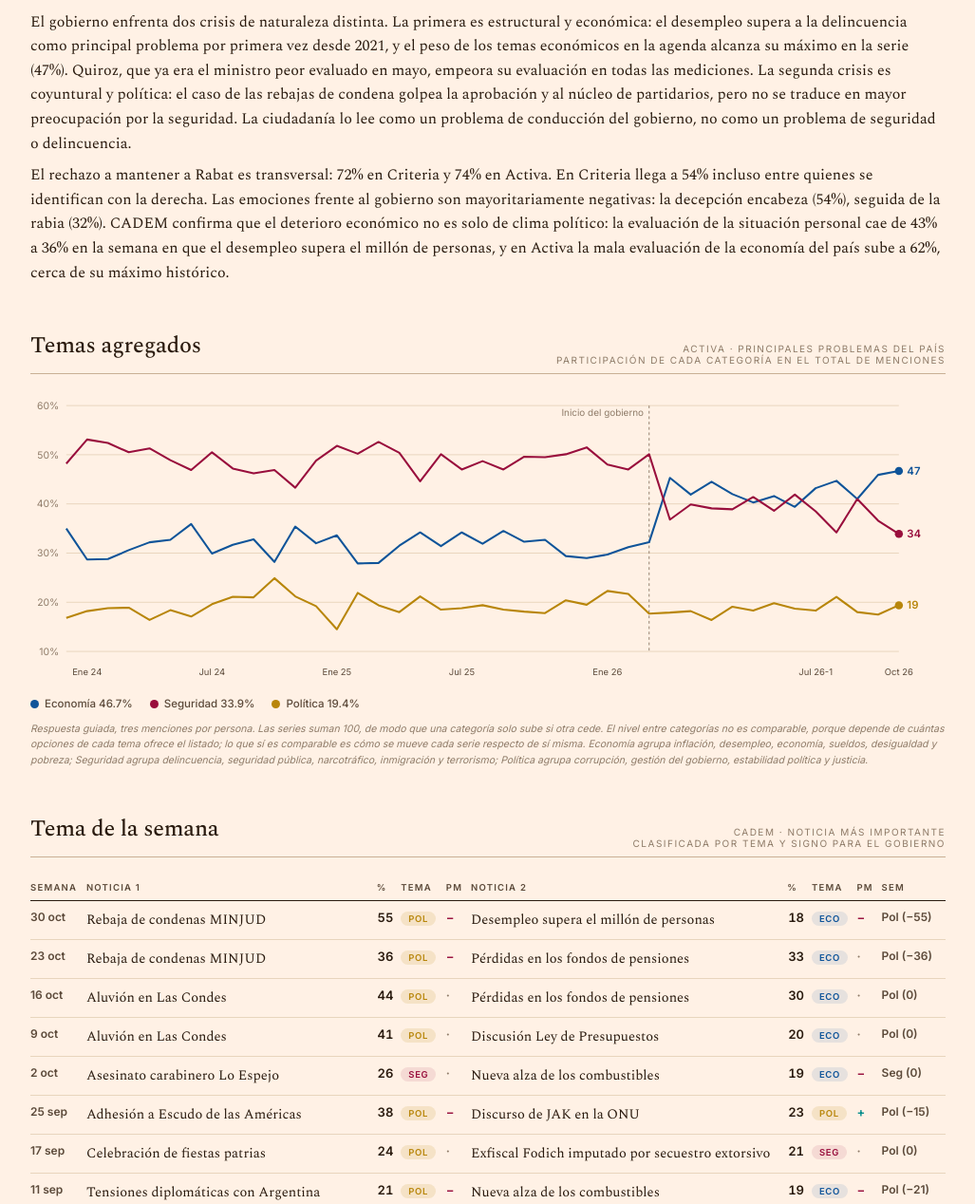
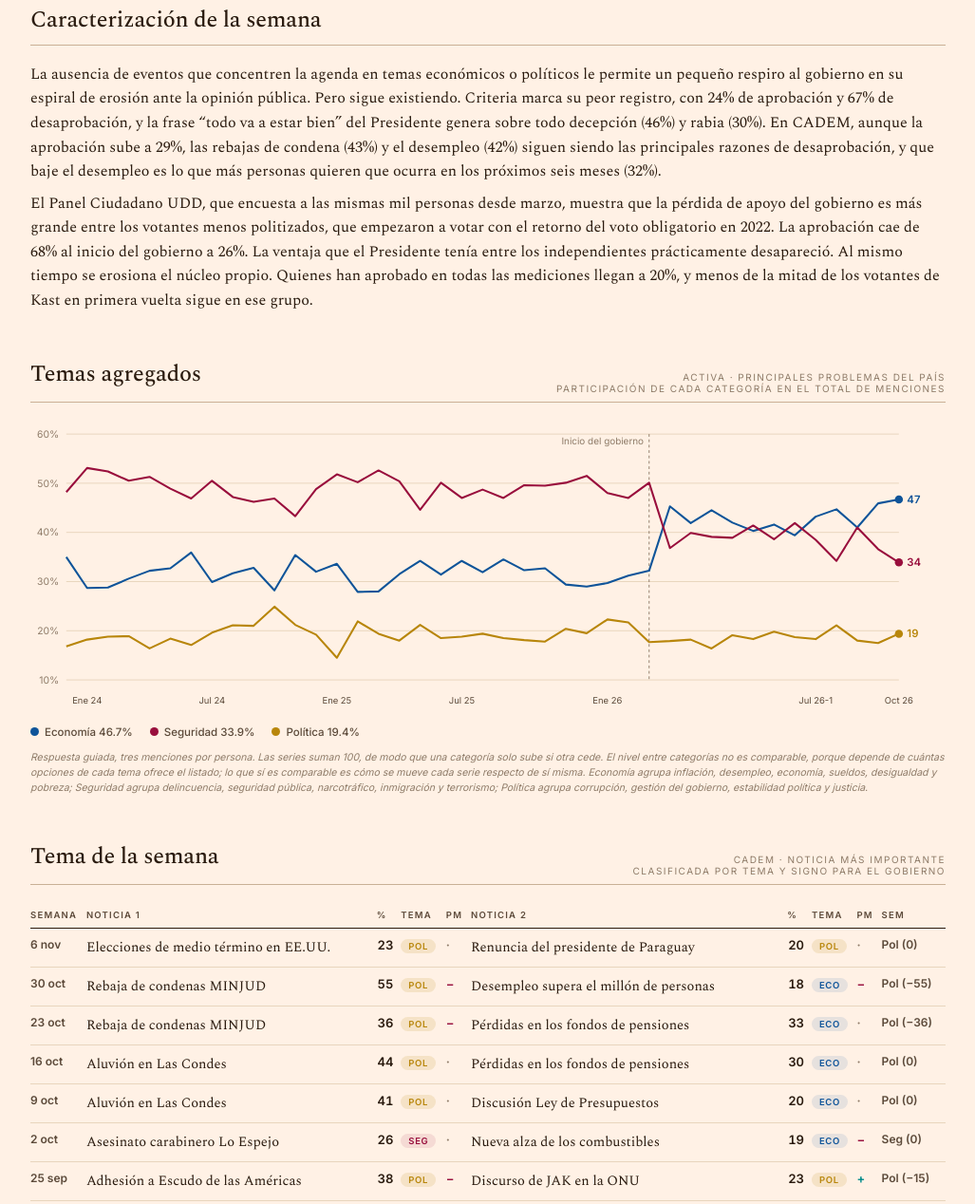
Before and after one commit to dpardow-png/coyuntura, a plain HTML site: page index.html in a window 1280 px wide. Shown: the part 1296-2564 px from the top of the page at 95% size, without its empty margins (126-1153 px from the left). Drawn offline with nearby package versions, Linux system fonts and the light colour scheme.

Commit message:
Actualización 8 nov: Criteria 8 nov, CADEM 6 nov y Panel UDD
- Criteria 8 nov (−43); CADEM 6 nov (−39, n=1.001)
- Titular −40 (Δ +0,4 vs −39,9 publicado el 1 nov)
- Noticia de la semana 6 nov; economía personal CADEM 5 nov (38,1) y ancla 38/58
- Síntesis y caracterización de Diego, con párrafo de Panel Ciudadano UDD

Co-Authored-By: Claude Opus 5.5 <noreply@anthropic.com>
Claude-Session: https://claude.ai/code/session_015h9rG1QzyhDG5PECvuPb2p

```diff
--- a/index.html
+++ b/index.html
@@ -140,13 +140,13 @@ tr.skip td{color:var(--text-subtle);font-style:italic}
 <!-- ══════ DATOS · lo único que cambia cada domingo ══════ -->
 <script>
 window.DATA = {
-  "updated": "2026-11-01",
+  "updated": "2026-11-08",
   "ventana_dias": 45,
   "prev_report": {
-    "date": "2026-10-25",
-    "net": -33.80676655389077
+    "date": "2026-11-01",
+    "net": -39.94546351084812
   },
-  "sint_override": "La evaluación presidencial promedia −40 y marca un nuevo mínimo del gobierno. Las tres encuestas que midieron esta semana coinciden: CADEM cae a 26% de aprobación, Criteria a 25% y Activa a 22%, todas en su peor registro. El caso Rabat domina la agenda (55%), seguido por un desempleo que supera el millón de personas (18%). La caída de 6,1 pp es unas diez veces la variación semanal típica, aunque sigue lejos de los 23 pp que siguieron al alza de las bencinas a fines de marzo.",
+  "sint_override": "La evaluación presidencial promedia −40, prácticamente igual que la semana pasada (+0,4 pp). Las encuestas se mueven en direcciones opuestas: Criteria baja a 24% de aprobación, su peor registro, mientras CADEM sube de 26% a 29% tras su mínimo de la semana anterior. Ambas midieron los mismos días, así que la diferencia no es de calendario. El caso Rabat deja de estar dentro de las noticias de la semana, aparece vinculado a la posibilidad de una acusación constitucional en el tercer lugar, desplazado por las elecciones en EE.UU. y la renuncia del Presidente en Paraguay.",
   "pollsters": {
     "CADEM": {
       "color": "#0F5499"
@@ -869,9 +869,38 @@ window.DATA = {
       "date": "2026-10-30",
       "net": -43,
       "n": 1007
+    },
+    {
+      "pollster": "Criteria",
+      "date": "2026-11-08",
+      "net": -43,
+      "n": 802
+    },
+    {
+      "pollster": "CADEM",
+      "date": "2026-11-06",
+      "net": -39,
+      "n": 1001
     }
   ],
   "news": [
+    {
+      "week": "2026-11-06",
+      "items": [
+        {
+          "text": "Elecciones de medio término en EE.UU.",
+          "pct": 23,
+          "cat": "Pol",
+          "sign": 0
+        },
+        {
+          "text": "Renuncia del presidente de Paraguay",
+          "pct": 20,
+          "cat": "Pol",
+          "sign": 0
+        }
+      ]
+    },
     {
       "week": "2026-10-30",
       "items": [
@@ -1662,7 +1691,7 @@ window.DATA = {
     "wave": "Mar 26-1",
     "label": "Inicio del gobierno"
   },
-  "caracterizacion": "El gobierno enfrenta dos crisis de naturaleza distinta. La primera es estructural y económica: el desempleo supera a la delincuencia como principal problema por primera vez desde 2021, y el peso de los temas económicos en la agenda alcanza su máximo en la serie (47%). Quiroz, que ya era el ministro peor evaluado en mayo, empeora su evaluación en todas las mediciones. La segunda crisis es coyuntural y política: el caso de las rebajas de condena golpea la aprobación y al núcleo de partidarios, pero no se traduce en mayor preocupación por la seguridad. La ciudadanía lo lee como un problema de conducción del gobierno, no como un problema de seguridad o delincuencia.</p><p>El rechazo a mantener a Rabat es transversal: 72% en Criteria y 74% en Activa. En Criteria llega a 54% incluso entre quienes se identifican con la derecha. Las emociones frente al gobierno son mayoritariamente negativas: la decepción encabeza (54%), seguida de la rabia (32%). CADEM confirma que el deterioro económico no es solo de clima político: la evaluación de la situación personal cae de 43% a 36% en la semana en que el desempleo supera el millón de personas, y en Activa la mala evaluación de la economía del país sube a 62%, cerca de su máximo histórico.",
+  "caracterizacion": "La ausencia de eventos que concentren la agenda en temas económicos o políticos le permite un pequeño respiro al gobierno en su espiral de erosión ante la opinión pública. Pero sigue existiendo. Criteria marca su peor registro, con 24% de aprobación y 67% de desaprobación, y la frase “todo va a estar bien” del Presidente genera sobre todo decepción (46%) y rabia (30%). En CADEM, aunque la aprobación sube a 29%, las rebajas de condena (43%) y el desempleo (42%) siguen siendo las principales razones de desaprobación, y que baje el desempleo es lo que más personas quieren que ocurra en los próximos seis meses (32%).</p><p>El Panel Ciudadano UDD, que encuesta a las mismas mil personas desde marzo, muestra que la pérdida de apoyo del gobierno es más grande entre los votantes menos politizados, que empezaron a votar con el retorno del voto obligatorio en 2022. La aprobación cae de 68% al inicio del gobierno a 26%. La ventaja que el Presidente tenía entre los independientes prácticamente desapareció. Al mismo tiempo se erosiona el núcleo propio. Quienes han aprobado en todas las mediciones llegan a 20%, y menos de la mitad de los votantes de Kast en primera vuelta sigue en ese grupo.",
   "domestica": [
     {
       "wave": "Ene 23",
@@ -2705,6 +2734,10 @@ window.DATA = {
         [
           "2026-10-29",
           35.9
+        ],
+        [
+          "2026-11-05",
+          38.1
         ]
       ],
       "Activa": [
@@ -2882,10 +2915,10 @@ window.DATA = {
     }
   },
   "cadem_ancla": {
-    "semana": "2026-10-30",
-    "buena": 36,
-    "mala": 60,
-    "neto": -24
+    "semana": "2026-11-06",
+    "buena": 38,
+    "mala": 58,
+    "neto": -20
   },
   "agenda_tags": {
     "eco": [
```
